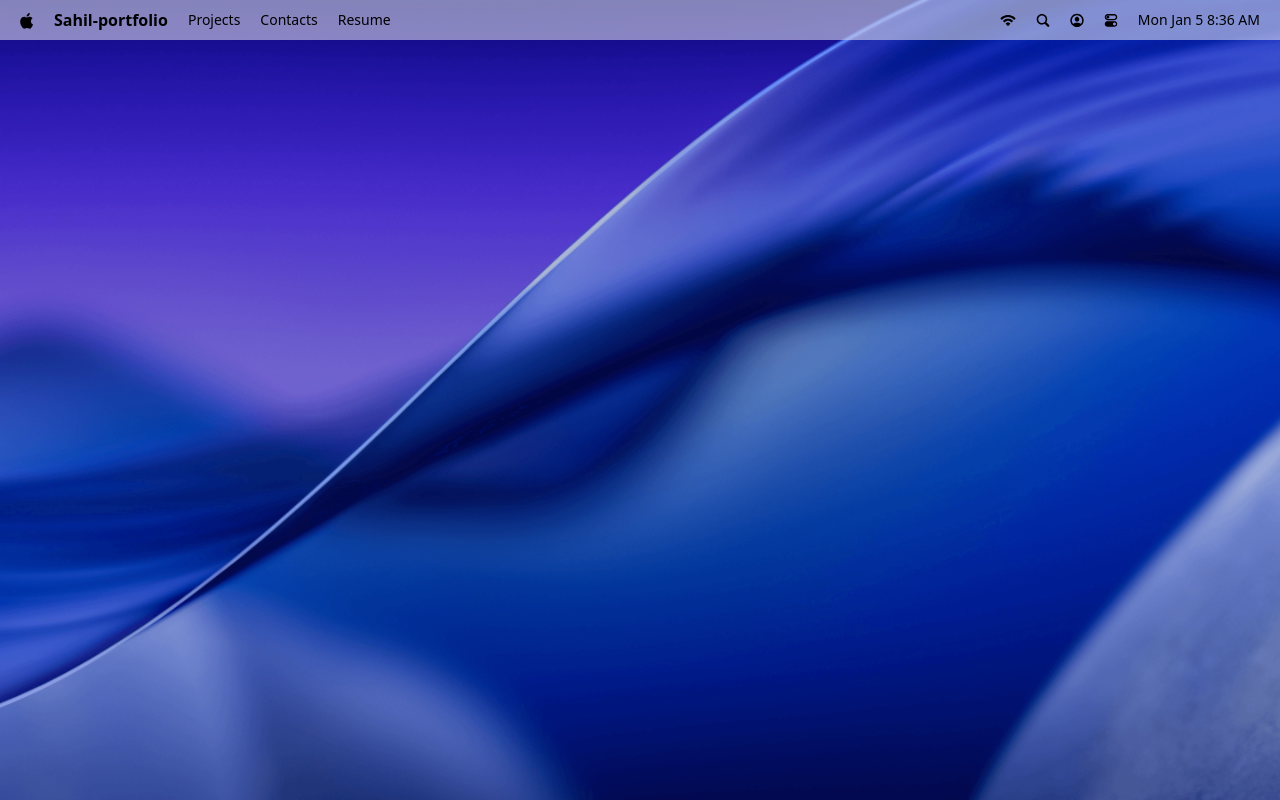
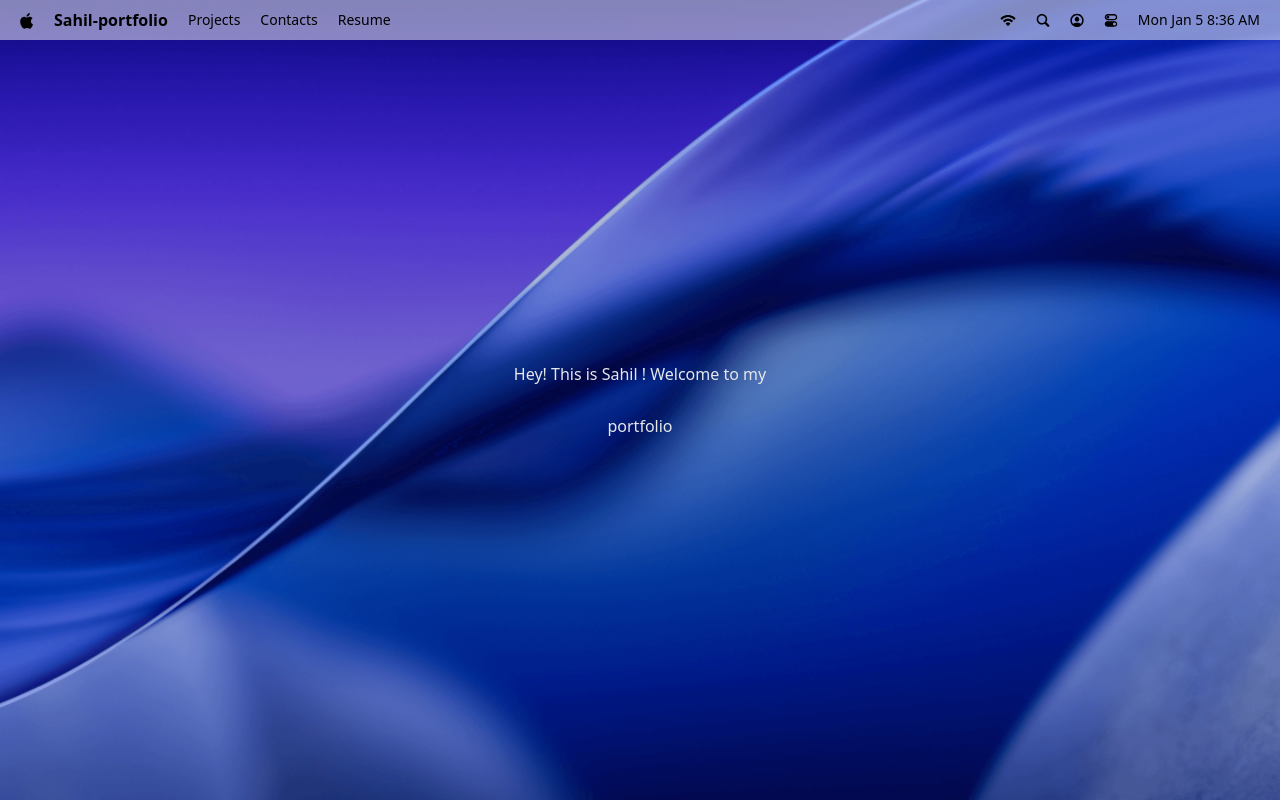
Before and after one commit to sahil-chand-21/mac-os-portfolio, a React (Vite) app in the folder sahil-macOs-portfolio/: page / in a window 1280 px wide. Built offline with nearby package versions, Linux system fonts and the light colour scheme; a web font is replaced by a local one.

Commit message:
making hero section

```diff
--- a/sahil-macOs-portfolio/package.json
+++ b/sahil-macOs-portfolio/package.json
@@ -10,8 +10,11 @@
     "preview": "vite preview"
   },
   "dependencies": {
+    "@gsap/react": "^2.1.2",
     "@tailwindcss/vite": "^4.1.18",
     "dayjs": "^1.11.19",
+    "gsap": "^3.14.2",
+    "lucide-react": "^0.562.0",
     "react": "^19.2.0",
     "react-dom": "^19.2.0",
     "tailwindcss": "^4.1.18"
--- a/sahil-macOs-portfolio/src/App.jsx
+++ b/sahil-macOs-portfolio/src/App.jsx
@@ -1,9 +1,11 @@
 import React from 'react'
 import Navbar from '#components/Navbar'
+import Welcome from '#components/Welcome'
 const App = () => {
   return (
     <main>
     <Navbar/>
+    <Welcome/>
 
     </main>
   )
--- /dev/null
+++ b/sahil-macOs-portfolio/src/components/Welcome.jsx
@@ -0,0 +1,18 @@
+import React, { useRef } from 'react'
+
+const Welcome = () => {
+    const titleRef =useRef(null);
+    const subtitleRef =useRef(null);
+  return (
+    <section id="welcome">
+        <p ref={subtitleRef}>Hey! This is Sahil ! Welcome to my </p>
+        <h1 ref={titleRef} className='mt-7'>portfolio</h1>
+
+        <div className='small-screen'>
+            <p>Sorry, we will soon ship it for small screens also.</p>
+        </div>
+    </section>
+  )
+}
+
+export default Welcome
```
Also changed, not shown: 1 other file (tests, documents, lock files or other folders).
